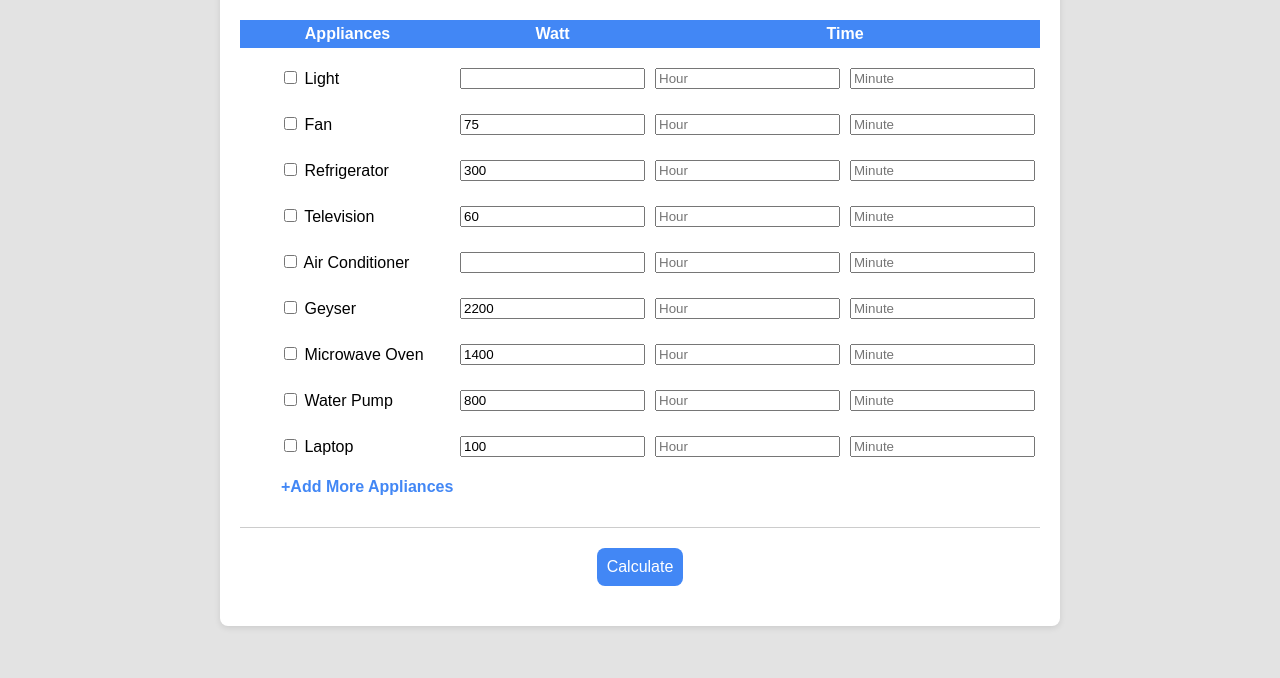
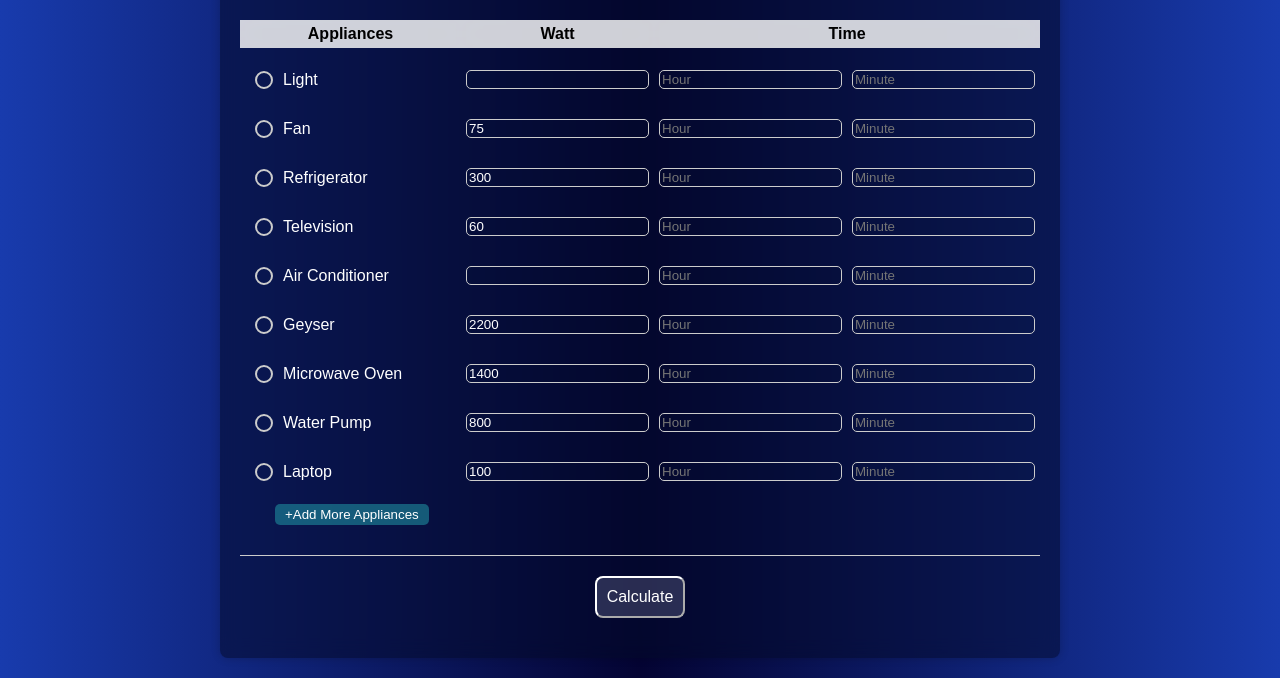
Before and after one commit to AshishKPathinnya/Electricity_UnitCalculator, a plain HTML site: page index.html in a window 1280 px wide. Shown: the part 283-961 px from the top of the page. Before the commit the page ends 929 px from the top, so only its background shows below. Drawn offline with Linux system fonts and the light colour scheme.

Commit message:
css upgrade

```diff
--- a/styles.css
+++ b/styles.css
@@ -1,13 +1,13 @@
 body {
+    margin: 0;
     font-family: Arial, sans-serif;
-    margin: 0;
-    padding: 0;
-    background-color: #e3e3e3;
+    background: rgb(24,59,173);
+    background: linear-gradient(90deg, rgba(24,59,173,1) 0%, rgba(4,4,51,1) 50%, rgba(24,59,173,1) 100%);
 }
 
 .top-banner {
-    background-color: #4287f5;
-    color: #fff;
+    /* background-color: #4287f5; */
+    color: #ffffff;
     text-align: center;
     padding: 10px 0;
 }
@@ -23,14 +23,15 @@ body {
     max-width: 800px;
     margin: 20px auto;
     padding: 20px;
-    background-color: #fff;
+    background-color: rgba(5 10 42 / 52%);
     border-radius: 8px;
-    box-shadow: 0 2px 6px rgba(0, 0, 0, 0.1);
+    box-shadow: 0 0 10px rgba(0, 0, 0, 0.2);
+    backdrop-filter: blur(10px);
 }
 
 h2 {
     text-align: center;
-    color: #333;
+    color: #ffffff;
 }
 
 table {
@@ -39,29 +40,43 @@ table {
   }
 
 th {
-    background-color: #4287f5;
-    color: white;
-  }
-
-th, td {
+    background-color: #ffffffcf;
+    color: rgb(0, 0, 0);
     width: 100%;
     text-align: center;
     padding: 5px;
+    backdrop-filter: blur(10px);
+
+  }
+
+td {
+    width: 100%;
+    text-align: center;
+    padding: 5px;
+    color:#ffffff;
   }
 
 .appliance {
-    text-align: left;
+    /* text-align: left; */
     padding-left: 5%;
+    align-items: center;
+    display: flex;
   }
 
 #applianceRowDiv button{
     margin-left: 35px;
     margin-bottom: 30px;
-    border: none;
-    font-size: medium;
-    font-weight: bolder;
-    color: #4287f5;
-    background-color: white;
+
+
+    background-color:rgb(32 143 158 / 59%);
+  color: #ffffff;
+  border: none;
+  border-radius: 5px;
+  padding: 3px 10px;
+  cursor: pointer;
+  outline: none;
+  transition: background-color 0.3s;
+
   }
 
 .result {
@@ -71,20 +86,72 @@ th, td {
 }
 
 .result button {
-    background-color: #4287f5;
+    background-color:#c9cde730;
     color: white;
     padding: 10px;
     border-radius: .5rem;
     font-size: medium;
     box-sizing: border-box;
-    border: 0;
+    border: 5;
+    border-color: #ffffff;
 }
+/* Change background color on hover */
+.result button:hover {
+    background-color: #000000;}
 
 #total_result {
     font-size: 20px;
+    color: #ffffff;
 }
 
 .otherAppliance {
     border: none;
     font-size: 14px;
 }
+input[type="checkbox"] {
+    -webkit-appearance: none;
+    -moz-appearance: none;
+    appearance: none;
+    width: 18px;
+    height: 18px;
+    border: 2px solid #ccc;
+    border-radius: 50%; /* Make them round */
+    background-color: transparent;
+    outline: none;
+    cursor: pointer;
+     margin-right: 10px;
+     position: relative;
+  }
+
+  /* Style the checked checkboxes */
+  input[type="checkbox"]:checked {
+    background-color: #ffffff00;
+    border-color: #ffffff;
+
+  }
+
+  input[type="checkbox"]:checked::before {
+    content: '\2713'; /* Unicode character for checkmark */
+    position: absolute;
+    top: 50%;
+    left: 50%;
+    transform: translate(-50%, -50%);
+    font-size: 14px;
+    color: rgb(255, 255, 255);
+  }
+/* Style the input text boxes */
+input[type="text"] {
+
+    border: 1px solid #ccc;
+    border-radius: 5px;
+    background-color:rgb(5 22 47 / 10%);
+    color: #ffffff;
+    outline: none;
+    transition: border-color 0.3s, background-color 0.3s;
+  }
+
+  /* Change border and background color on focus */
+  input[type="text"]:focus {
+    border-color: #0c9aed;
+    background-color: rgba(20, 20, 20, 0.5);
+  }
```
